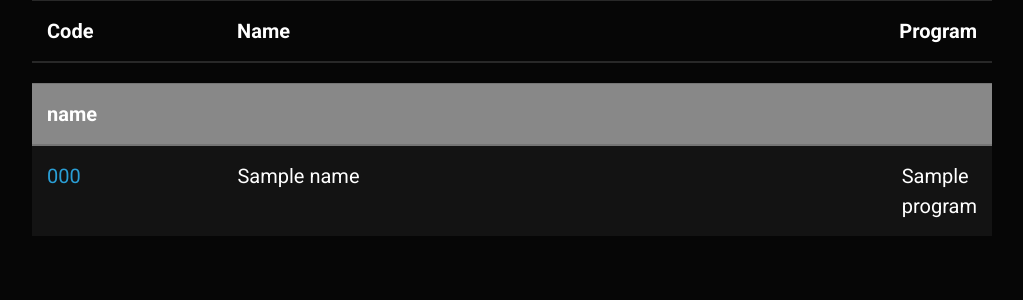
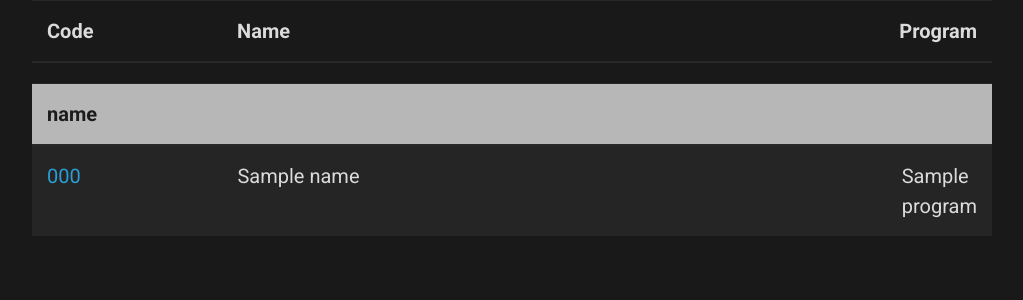
Before and after one commit to aidan-clyens/UndergradCalendar, a Flask app: template app/templates/courses.html in a window 1280 px wide. Shown: the top 300 px of the page, without its empty margins (128-1151 px from the left). Run offline with Flask 2, Linux system fonts and the light colour scheme; the template is opened without the code that fills it: most values are stand-ins (such as "Sample title", 1, 10 or a date in 2020); lists and menus that the app fills with data are empty; some libraries are stand-ins or nearby versions.

Commit message:
Changed dark theme colours

```diff
--- a/app/static/style.css
+++ b/app/static/style.css
@@ -3,6 +3,10 @@
 * {
     font-size: 20px;
     font-family: 'RobotoDraft', 'Roboto', 'Helvetica Neue, Helvetica, Arial', sans-serif;
+}
+
+body {
+    background-color: #191919;
 }
 
 .content {
@@ -12,6 +16,10 @@
 
 td {
     padding: 5px;
+}
+
+tr {
+    color: #dbdbdb;
 }
 
 .term-name {
@@ -29,3 +37,8 @@ td {
 .year-input {
     width: 40%;
 }
+
+.term-header {
+    background-color: #b7b7b7;
+    color: #1c1c1c;
+}
--- a/app/templates/courses.html
+++ b/app/templates/courses.html
@@ -1,8 +1,8 @@
 <!DOCTYPE html>
 <head>
     <title>Courses</title>
+    <link href="https://stackpath.bootstrapcdn.com/bootswatch/4.3.1/cyborg/bootstrap.min.css" rel="stylesheet" integrity="sha384-mtS696VnV9qeIoC8w/PrPoRzJ5gwydRVn0oQ9b+RJOPxE1Z1jXuuJcyeNxvNZhdx" crossorigin="anonymous">
     <link rel="stylesheet" href="{{ url_for('static', filename='style.css') }}">
-    <link href="https://stackpath.bootstrapcdn.com/bootswatch/4.3.1/cyborg/bootstrap.min.css" rel="stylesheet" integrity="sha384-mtS696VnV9qeIoC8w/PrPoRzJ5gwydRVn0oQ9b+RJOPxE1Z1jXuuJcyeNxvNZhdx" crossorigin="anonymous">
 </head>
 
 <body>
@@ -18,8 +18,10 @@
             <tbody>
                 {% for t in terms.keys() %}
                     <table class="table table-striped">
-                        <thead class="thead-dark">
-                            <th>{{ t }}</th><th></th><th></th>
+                        <thead>
+                            <tr class="term-header">
+                                <th>{{ t }}</th><th></th><th></th>
+                            </tr>
                         </thead>
                         <tbody>
                             {% for c in terms[t] %}
--- a/app/templates/index.html
+++ b/app/templates/index.html
@@ -1,8 +1,8 @@
 <!DOCTYPE html>
 <head>
     <title>ECE Calendar</title>
+    <link href="https://stackpath.bootstrapcdn.com/bootswatch/4.3.1/cyborg/bootstrap.min.css" rel="stylesheet" integrity="sha384-mtS696VnV9qeIoC8w/PrPoRzJ5gwydRVn0oQ9b+RJOPxE1Z1jXuuJcyeNxvNZhdx" crossorigin="anonymous">
     <link rel="stylesheet" href="{{ url_for('static', filename='style.css') }}">
-    <link href="https://stackpath.bootstrapcdn.com/bootswatch/4.3.1/cyborg/bootstrap.min.css" rel="stylesheet" integrity="sha384-mtS696VnV9qeIoC8w/PrPoRzJ5gwydRVn0oQ9b+RJOPxE1Z1jXuuJcyeNxvNZhdx" crossorigin="anonymous">
 </head>
 
 <body>
```
